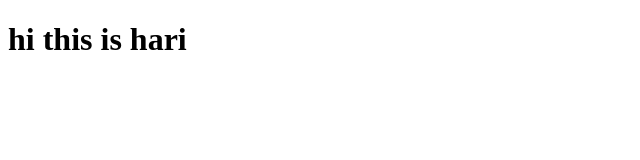
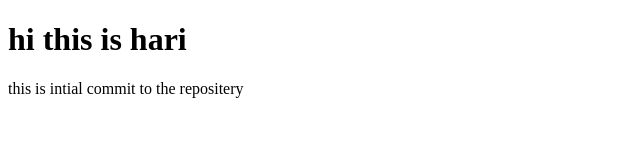
Before and after one commit to shankar118/restaurant-site, a plain HTML site: page index.html in a window 1280 px wide. Shown: the whole page, without its empty margins (0-640 px from the left). Drawn offline with Linux system fonts and the light colour scheme.

Commit message:
Update index.html

```diff
--- a/index.html
+++ b/index.html
@@ -8,5 +8,6 @@
 </head>
 <body>
     <h1>hi this is hari</h1>
+    <p>this is intial commit to the repositery</p>
 </body>
 </html>
```
